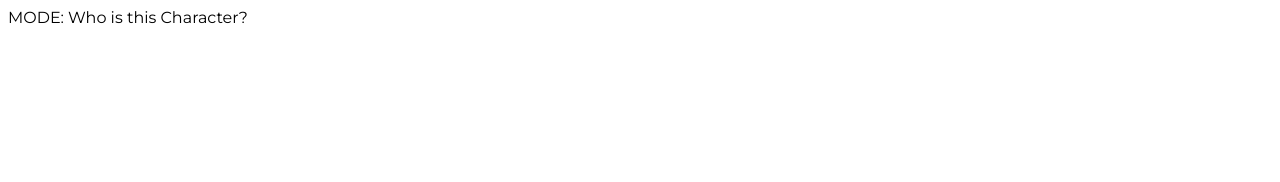
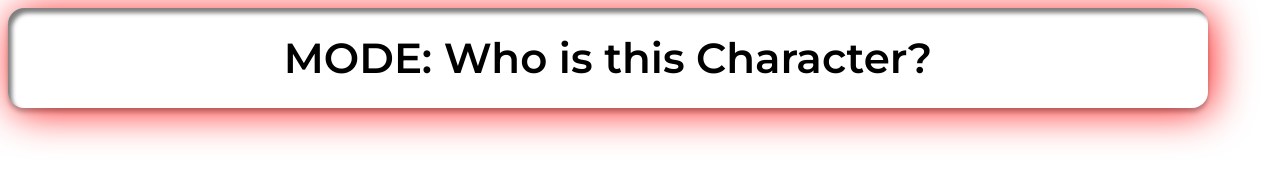
Before and after one commit to skwirowski/CodersCamp2020.Project.JavaScript.StarWarsQuiz, a website built with Parcel: page index.html in a window 1280 px wide. Built offline with nearby package versions, Linux system fonts and the light colour scheme.

Commit message:
add style from figma

```diff
--- a/styles/App.css
+++ b/styles/App.css
@@ -1,3 +1,5 @@
+@import './components/gameMode.css';
+
 body {
     font-family: 'Montserrat', sans-serif;
 }
--- /dev/null
+++ b/styles/components/gameMode.css
@@ -0,0 +1,16 @@
+.question{
+    height: 100px;
+    width: 1200px;
+    border-radius: 16px;
+    background-color: #ffffff;
+    color: #000000;
+    font-weight: 600;
+    font-size: 42px;
+    line-height: 51,2px;
+    display: flex;
+    align-items: center;
+    justify-content: center;
+    -webkit-box-shadow: 0px 4px 4px rgba(0, 0, 0, 0.25), 4px 4px 40px rgba(255, 0, 0, 0.9), inset 4px 5px 4px rgba(0, 0, 0, 0.5);
+    -moz-box-shadow: 0px 4px 4px rgba(0, 0, 0, 0.25), 4px 4px 40px rgba(255, 0, 0, 0.9), inset 4px 5px 4px rgba(0, 0, 0, 0.5);
+    box-shadow: 0px 4px 4px rgba(0, 0, 0, 0.25), 4px 4px 40px rgba(255, 0, 0, 0.9), inset 4px 5px 4px rgba(0, 0, 0, 0.5);
+}
```
